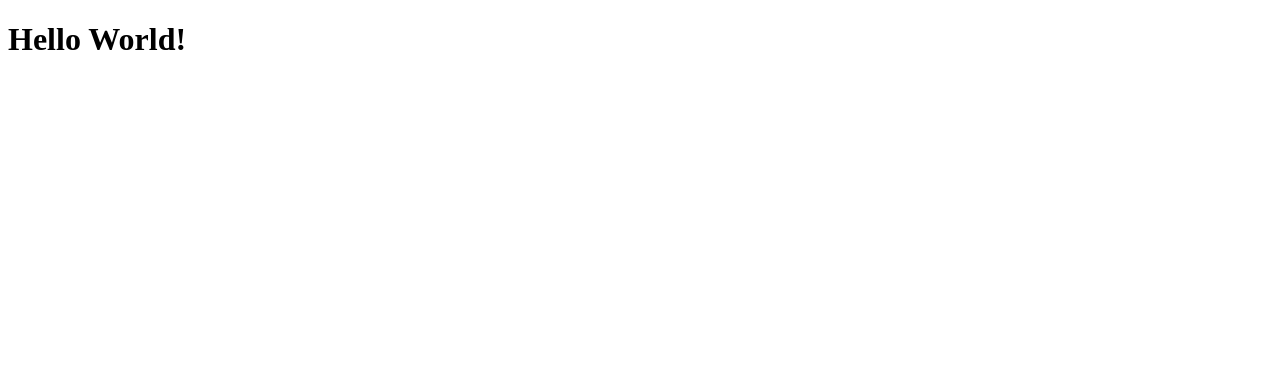
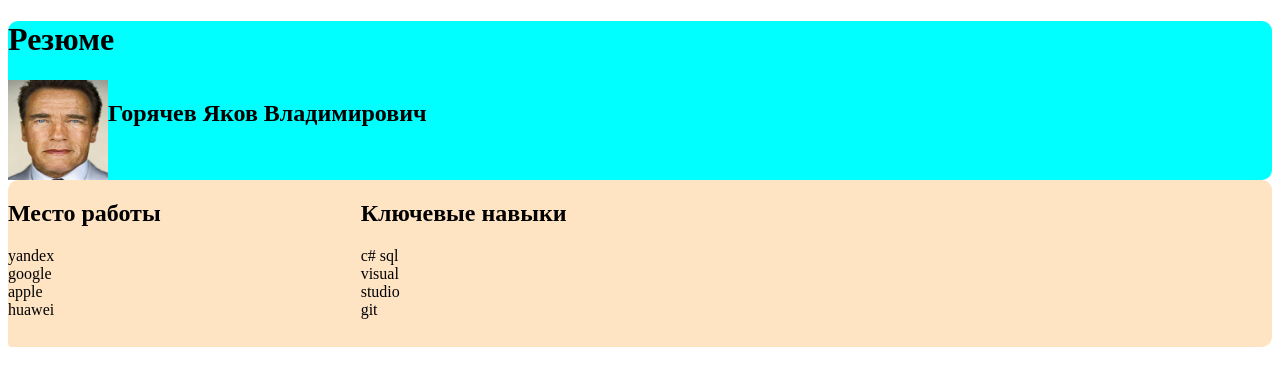
Before and after one commit to YakovGoryachev/YakovGoryachev.github.io, a plain HTML site: page index.html in a window 1280 px wide. Drawn offline with Linux system fonts and the light colour scheme.

Commit message:
new update 1.0
add photo and some settings

```diff
--- a/index.html
+++ b/index.html
@@ -1,10 +1,57 @@
 <!DOCTYPE html>
 <html lang="ru">
-    <head>
-        <h1>Hello World!</h1>
-    </head>
+
+<head>
+    <meta charset="UTF-8">
+    <title>Резюме</title>
+    <link rel="stylesheet" href="/styles.css">
+</head>
+
 </html>
+
 <body>
-    <main>
+    <header style="background-color: aqua; border-radius: 10px;">
+        <h1>Резюме</h1>
+        <div class="container" style="display: flex;">
+            <div class="photo" style="height: 100px; width: 100px;">
+                <img src="face.jpg" alt="" style="height: 100px; width: 100px;">
+            </div>
+            <div class="header__fio">
+                <h2>Горячев Яков Владимирович</h2>
+            </div>
+        </div>
+    </header>
+    <main style="background-color: bisque; border-radius: 10px;">
+        <article class="description" style="display: flex;">
+            <section class="description__places_work">
+                <div>
+                    <h2>Место работы</h2>
+                </div>
+                <div class="table" style="height: 100px; width: 50px;
+                background-color: bisque; border-radius: 5%;">
+                    <p>
+                        yandex
+                        google
+                        apple
+                        huawei
+                    </p>
+                </div>
+            </section>
+            <div style="width: 200px;"></div>
+            <section class="description__skills">
+                <div>
+                    <h2>Ключевые навыки</h2>
+                </div>
+                <div class="table" style="height: 100px; width: 50px;
+                background-color: bisque; border-radius: 5%;">
+                    <p>
+                        c#
+                        sql
+                        visual studio
+                        git
+                    </p>
+                </div>
+            </section>
+        </article>
     </main>
 </body>
```
Also changed, not shown: README.txt (deleted), face.jpg (added), programs.js (added).
